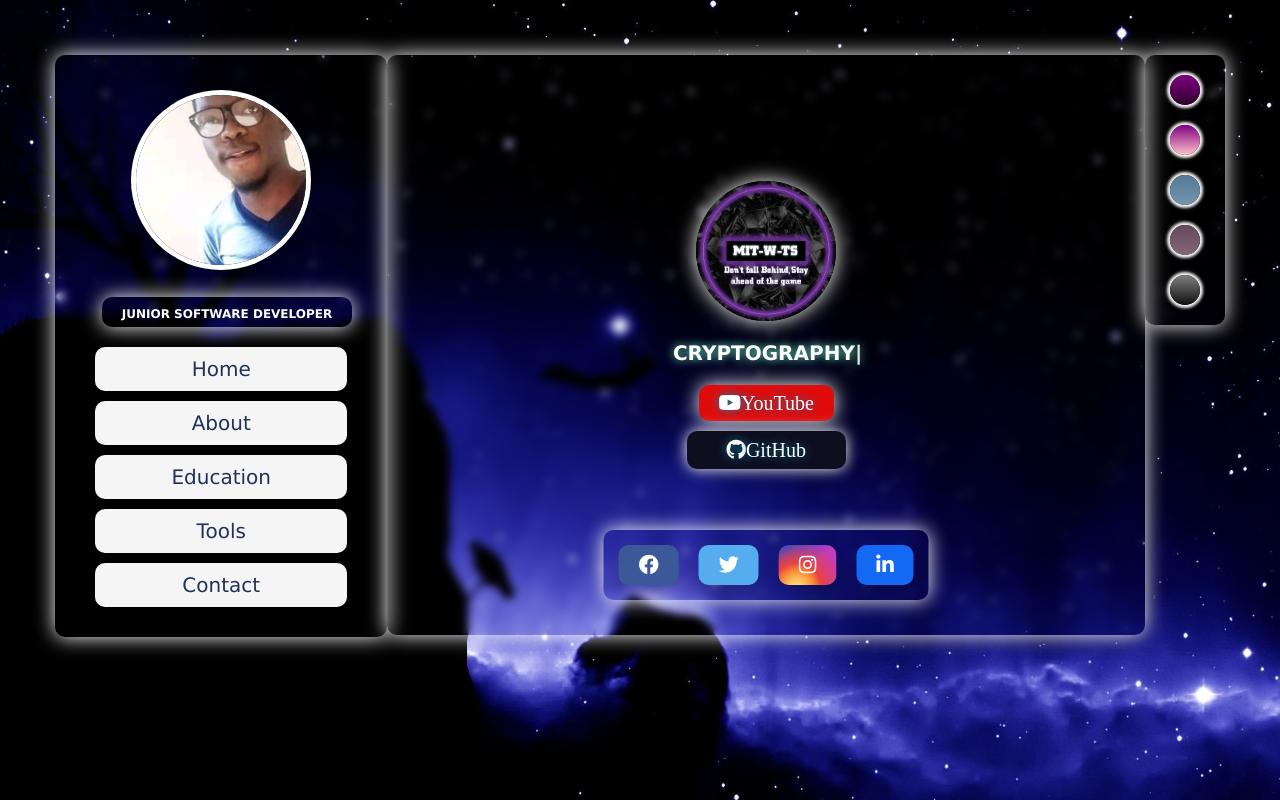
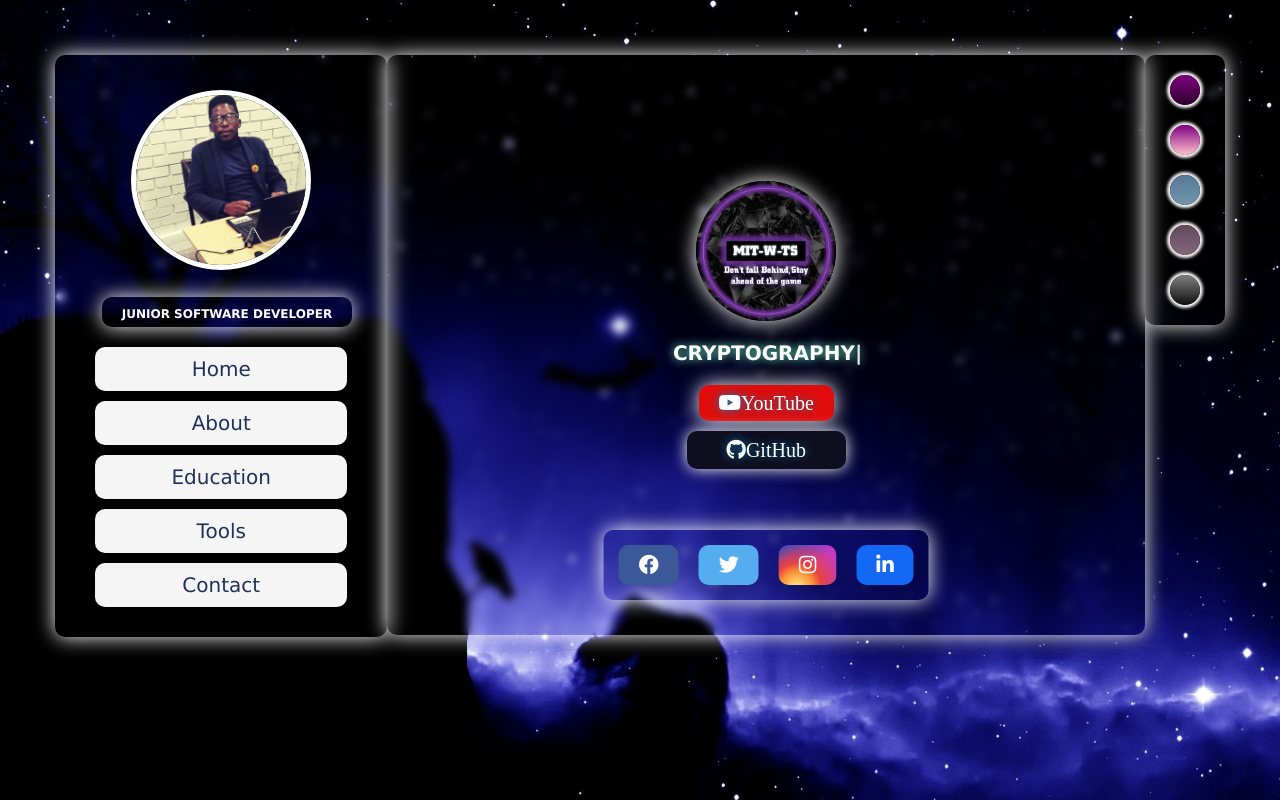
Before and after one commit to Nyakama-Mahle/www.mit-w-ts.com, a plain HTML site: page index.html in a window 1280 px wide. Drawn offline with nearby package versions, Linux system fonts and the light colour scheme.

Commit message:
Update index.html

```diff
--- a/index.html
+++ b/index.html
@@ -20,7 +20,7 @@
 
 <header>
     <div class="profile">
-        <img src="images/pic.png" alt="">
+        <img src="images/MAHLE.jpg" alt="">
         <p class="post">JUNIOR SOFTWARE DEVELOPER</p>
     </div>
 
```
